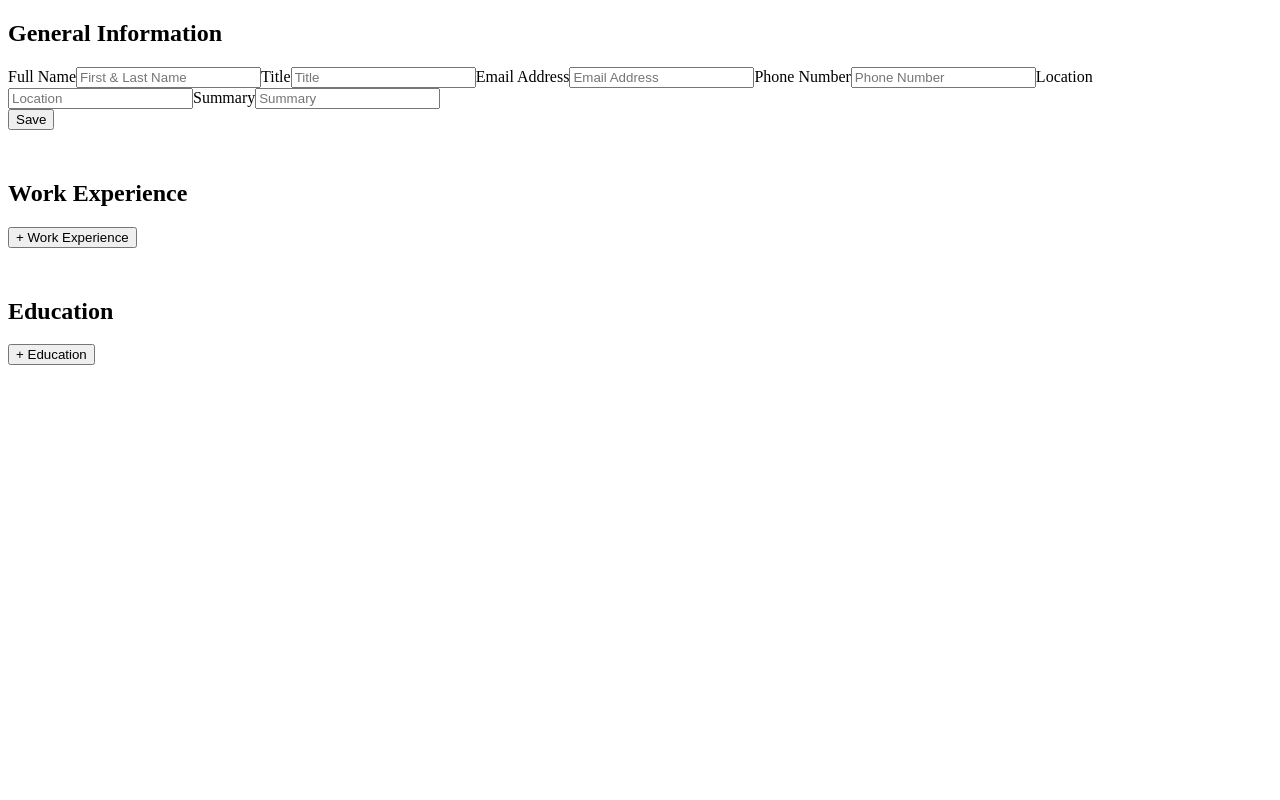
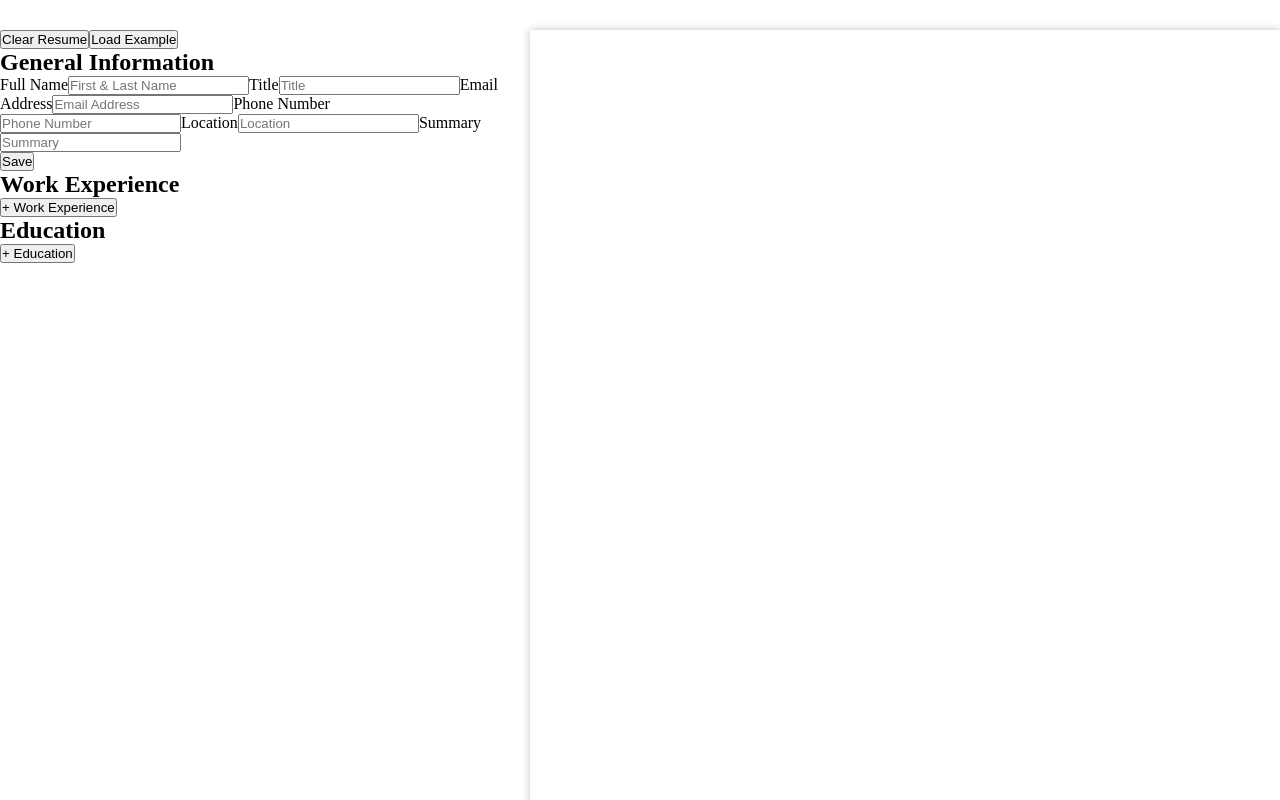
Before and after one commit to caylinvu/cv-app, a React (Vite) app: page / in a window 1280 px wide. Shown: the top 800 px of the page. Built offline with nearby package versions, Linux system fonts and the light colour scheme.

Commit message:
Add ability to load general and work examples

```diff
--- a/src/App.jsx
+++ b/src/App.jsx
@@ -7,6 +7,7 @@ import WorkExpForm from './components/workExp/WorkExpForm';
 import DisplayGeneralInfo from './components/generalInfo/DisplayGeneralInfo';
 import DisplayEducation from './components/education/DisplayEducation';
 import DisplayWorkExp from './components/workExp/DisplayWorkExp';
+import InputControl from './components/InputControl';
 
 function App() {
   const [generalInfo, setGeneralInfo] = useState({
@@ -20,23 +21,38 @@ function App() {
 
   const [workExp, setWorkExp] = useState([]);
 
+  const [newWorkId, setNewWorkId] = useState(0);
+
   const [education, setEducation] = useState([]);
+
+  const [newEduId, setNewEduId] = useState(0);
 
   return (
     <>
       <div className="input-container">
+        <InputControl
+          setGeneralInfo={setGeneralInfo}
+          setWorkExp={setWorkExp}
+          setEducation={setEducation}
+          setNewWorkId={setNewWorkId}
+          setNewEduId={setNewEduId}
+        />
         <InputGeneralInfo info={generalInfo} setInfo={setGeneralInfo} />
         <InputExperience
           section={workExp}
           setSection={setWorkExp}
           Form={WorkExpForm}
           title="Work Experience"
+          newId={newWorkId}
+          setNewId={setNewWorkId}
         />
         <InputExperience
           section={education}
           setSection={setEducation}
           Form={EducationForm}
           title="Education"
+          newId={newEduId}
+          setNewId={setNewEduId}
         />
       </div>
       <div className="display-container">
@@ -54,6 +70,8 @@ export default App;
 
 // style everything
 
+// add buttons to clear resume or load an example
+
 // don't allow you to enter empty entries
 
 // maybe add recommended fields
@@ -68,6 +86,8 @@ export default App;
 
 // leave date input fields as text or change to dates???
 
+// edit example info
+
 //
 
 // QUESTIONS
--- /dev/null
+++ b/src/components/InputControl.jsx
@@ -0,0 +1,66 @@
+function InputControl({ setGeneralInfo, setWorkExp, setEducation, setNewWorkId, setNewEduId }) {
+  const generalExample = {
+    name: 'Janet Smith',
+    title: 'Software Engineer',
+    email: 'janetsmith@fakeemail.com',
+    phone: '(123)-456-7890',
+    location: 'Portland, Oregon',
+    summary:
+      'Young professional with 5 years of programming experience. Looking for new career opportunities where I can further improve my skills in web development and work alongside a passionate team in a company whose values align with mine.',
+  };
+
+  const workExample = [
+    {
+      id: 0,
+      company: 'Cat Software Inc.',
+      position: 'UI Designer',
+      startDate: 'August 2020',
+      endDate: 'present',
+      description:
+        'Designed user interface for a variety of clients and industries, including personal websites, notetaking apps, and mobile games.',
+    },
+    {
+      id: 1,
+      company: 'Industrial Sound',
+      position: 'UX Reasearch Assistant',
+      startDate: 'May 2018',
+      endDate: 'July 2020',
+      description:
+        'Supported senior researchers on accessibility standards for the open web. Created and tested prototypes. Produced interactive documenentaion.',
+    },
+  ];
+
+  // ADD EDUCATION EXAMPLE
+
+  const loadExample = () => {
+    setGeneralInfo(generalExample);
+    setWorkExp(workExample);
+    setNewWorkId(2);
+  };
+
+  const clearResume = () => {
+    setGeneralInfo({
+      name: '',
+      title: '',
+      email: '',
+      phone: '',
+      location: '',
+      summary: '',
+    });
+    setWorkExp([]);
+    setNewWorkId(0);
+  };
+
+  return (
+    <div>
+      <button type="button" onClick={clearResume}>
+        Clear Resume
+      </button>
+      <button type="button" onClick={loadExample}>
+        Load Example
+      </button>
+    </div>
+  );
+}
+
+export default InputControl;
--- a/src/components/InputExperience.jsx
+++ b/src/components/InputExperience.jsx
@@ -1,9 +1,8 @@
 import { useState } from 'react';
 import { AddButton, EditButton, DeleteButton } from './Buttons';
 
-function InputExperience({ section, setSection, Form, title }) {
+function InputExperience({ section, setSection, Form, title, newId, setNewId }) {
   const [showInputs, setShowInputs] = useState(false);
-  const [newId, setNewId] = useState(0);
   const [isActive, setIsActive] = useState(0);
   const activeObj = section.find((obj) => obj.id == isActive);
 
--- a/src/components/generalInfo/InputGeneralInfo.jsx
+++ b/src/components/generalInfo/InputGeneralInfo.jsx
@@ -19,7 +19,7 @@ function InputGeneralInfo({ info, setInfo }) {
   };
 
   return (
-    <div className="general-info">
+    <div className="input-section">
       <h2>General Information</h2>
       {showInputs ? (
         <GeneralForm info={info} handleChange={handleChange} handleClick={save} />
--- a/src/styles/App.css
+++ b/src/styles/App.css
@@ -1,12 +1,9 @@
-.input-container > form,
-.input-container > div,
-.display-container > div {
-  padding-bottom: 30px;
+.input-container {
+  max-width: 500px;
 }
 
-.display-education > h2,
-.display-education > div,
-.display-work-exp > h2,
-.display-work-exp > div {
-  padding-bottom: 15px;
+.display-container {
+  width: 770px;
+  height: 1000px;
+  box-shadow: 0 0 8px rgb(194, 194, 194);
 }
--- a/src/styles/index.css
+++ b/src/styles/index.css
@@ -0,0 +1,15 @@
+* {
+  margin: 0;
+  padding: 0;
+  box-sizing: border-box;
+}
+
+body {
+  max-width: 1300px;
+  margin: 30px auto;
+}
+
+#root {
+  display: flex;
+  gap: 30px;
+}
```
